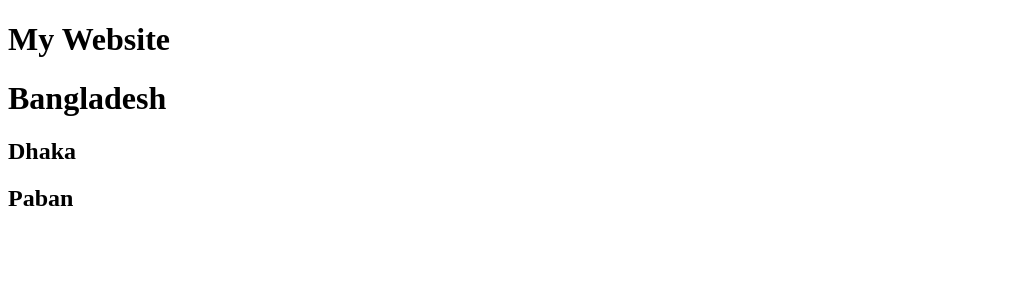
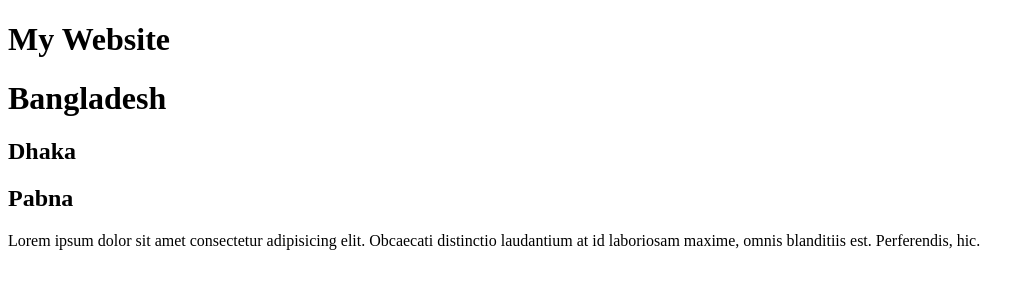
Before and after one commit to SofiqurRahman/My-Website, a plain HTML site: page index.html in a window 1280 px wide. Shown: the whole page, without its empty margins (0-1031 px from the left). Drawn offline with Linux system fonts and the light colour scheme.

Commit message:
add lorem

```diff
--- a/index.html
+++ b/index.html
@@ -9,6 +9,7 @@
     <h1>My Website</h1>
     <h1>Bangladesh</h1>
     <h2>Dhaka</h2>
-    <h2>Paban</h2>
+    <h2>Pabna</h2>
+    <p>Lorem ipsum dolor sit amet consectetur adipisicing elit. Obcaecati distinctio laudantium at id laboriosam maxime, omnis blanditiis est. Perferendis, hic.</p>
 </body>
 </html>
```
